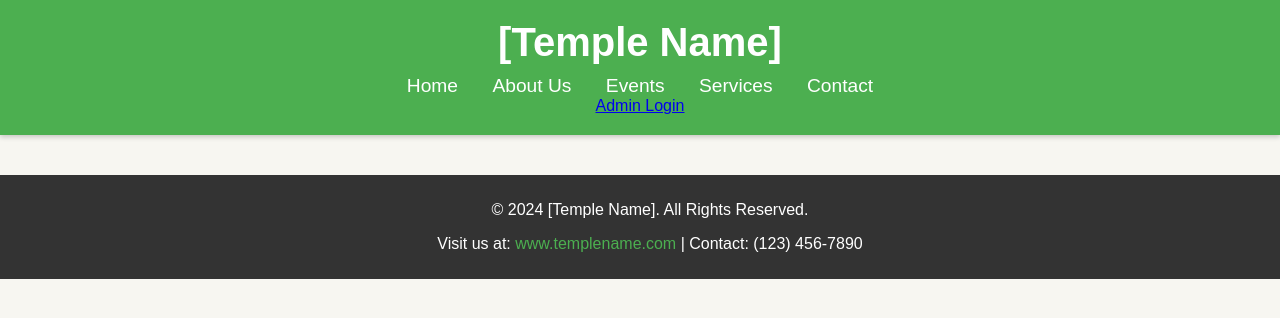
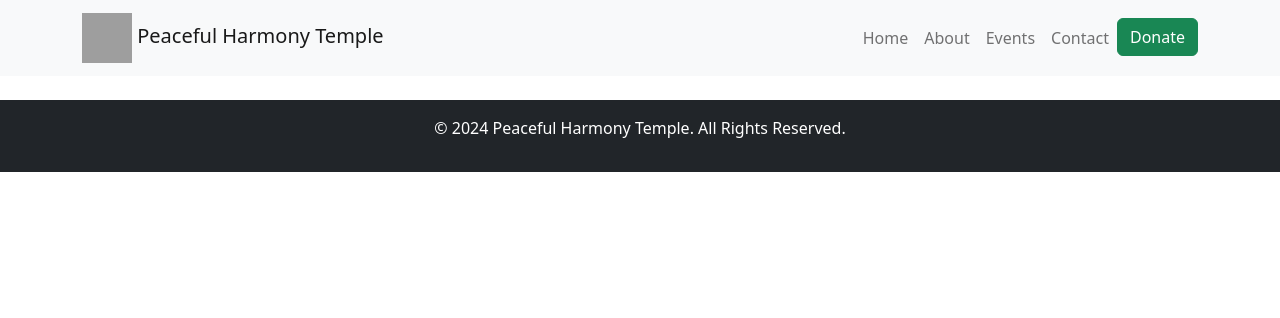
Before and after one commit to akhilvp07/viduthi_temple, a Django app: template temple_app/templates/base.html in a window 1280 px wide. Shown: the top 318 px of the page. Run offline with Django 5.2, Linux system fonts and the light colour scheme; the template is opened without the code that fills it, so the values that code supplies are empty; grey boxes are pictures that could not be loaded.

Commit message:
Changes ---------------------  - Changes in design  - Changes in Base template in temple_app ----------------------
Todo
--------------------
 - Add images and description

```diff
--- a/static/css/style.css
+++ b/static/css/style.css
@@ -46,7 +46,7 @@ footer {
     color: white;
     text-align: center;
     padding: 10px;
-    position: relative;
+    position: fixed;
     bottom: 0;
     width: 100%;
 }
--- a/temple_app/templates/base.html
+++ b/temple_app/templates/base.html
@@ -1,39 +1,63 @@
+{% load static %}
 <!DOCTYPE html>
 <html lang="en">
-
 <head>
     <meta charset="UTF-8">
     <meta name="viewport" content="width=device-width, initial-scale=1.0">
-    <meta name="description" content="Welcome to [Temple Name]!">
-    <meta name="author" content="Shyam Prasad">
-    {% load static %}
-    <link rel="stylesheet" href="{% static 'css/style.css' %}">
-    <title>{% block title %}[Temple Name]{% endblock %}</title>
+    <title>{% block title %}Peaceful Harmony Temple{% endblock %}</title>
+
+    <!-- Bootstrap CSS -->
+    <link href="https://cdn.jsdelivr.net/npm/bootstrap@5.2.3/dist/css/bootstrap.min.css" rel="stylesheet">
+
+    {% block extra_css %}{% endblock %}
 </head>
+<body>
+    <!-- Navigation -->
+    <nav class="navbar navbar-expand-lg navbar-light bg-light">
+        <div class="container">
+            <a class="navbar-brand" href="{% url 'temple_app:temple' %}">
+                <img src="{% static 'images/logo.png' %}" alt="Temple Logo" width="50" height="50">
+                Peaceful Harmony Temple
+            </a>
+            <button class="navbar-toggler" type="button" data-bs-toggle="collapse" data-bs-target="#navbarNav">
+                <span class="navbar-toggler-icon"></span>
+            </button>
+            <div class="collapse navbar-collapse" id="navbarNav">
+                <ul class="navbar-nav ms-auto">
+                    <li class="nav-item">
+                        <a class="nav-link" href="{% url 'temple_app:temple' %}">Home</a>
+                    </li>
+                    <li class="nav-item">
+                        <a class="nav-link" href="#">About</a>
+                    </li>
+                    <li class="nav-item">
+                        <a class="nav-link" href="#">Events</a>
+                    </li>
+                    <li class="nav-item">
+                        <a class="nav-link" href="#">Contact</a>
+                    </li>
+                    <li class="nav-item">
+                        <a class="btn btn-success" href="#">Donate</a>
+                    </li>
+                </ul>
+            </div>
+        </div>
+    </nav>
 
-<body>
-    <header>
-        <h1>[Temple Name]</h1>
-        <nav>
-            <a>Home</a>
-            <a>About Us</a>
-            <a>Events</a>
-            <a>Services</a>
-            <a>Contact</a>
-        </nav>
-        <a href="{% url 'temple_admin:temple_admin' %}" class="admin-button">Admin Login</a>
-    </header>
+    {% block content %}
+    {% endblock %}
 
-    <main>
-        {% block content %}
-        <!-- Dynamic content goes here -->
-        {% endblock %}
-    </main>
+    <!-- Footer -->
+    <footer class="bg-dark text-white text-center py-3 mt-4">
+        <div class="container">
+            <p>&copy; {% now "Y" %} Peaceful Harmony Temple. All Rights Reserved.</p>
+        </div>
+    </footer>
 
-    <footer>
-        <p>&copy; 2024 [Temple Name]. All Rights Reserved.</p>
-        <p>Visit us at: <a href="#">www.templename.com</a> | Contact: (123) 456-7890</p>
-    </footer>
+    <!-- Bootstrap JS and Popper -->
+    <script src="https://cdn.jsdelivr.net/npm/@popperjs/core@2.11.6/dist/umd/popper.min.js"></script>
+    <script src="https://cdn.jsdelivr.net/npm/bootstrap@5.2.3/dist/js/bootstrap.min.js"></script>
+
+    {% block extra_js %}{% endblock %}
 </body>
-
 </html>
```
Also changed, not shown: temple_app/templates/temple/index.html (+65 -11 lines), db.sqlite3.
